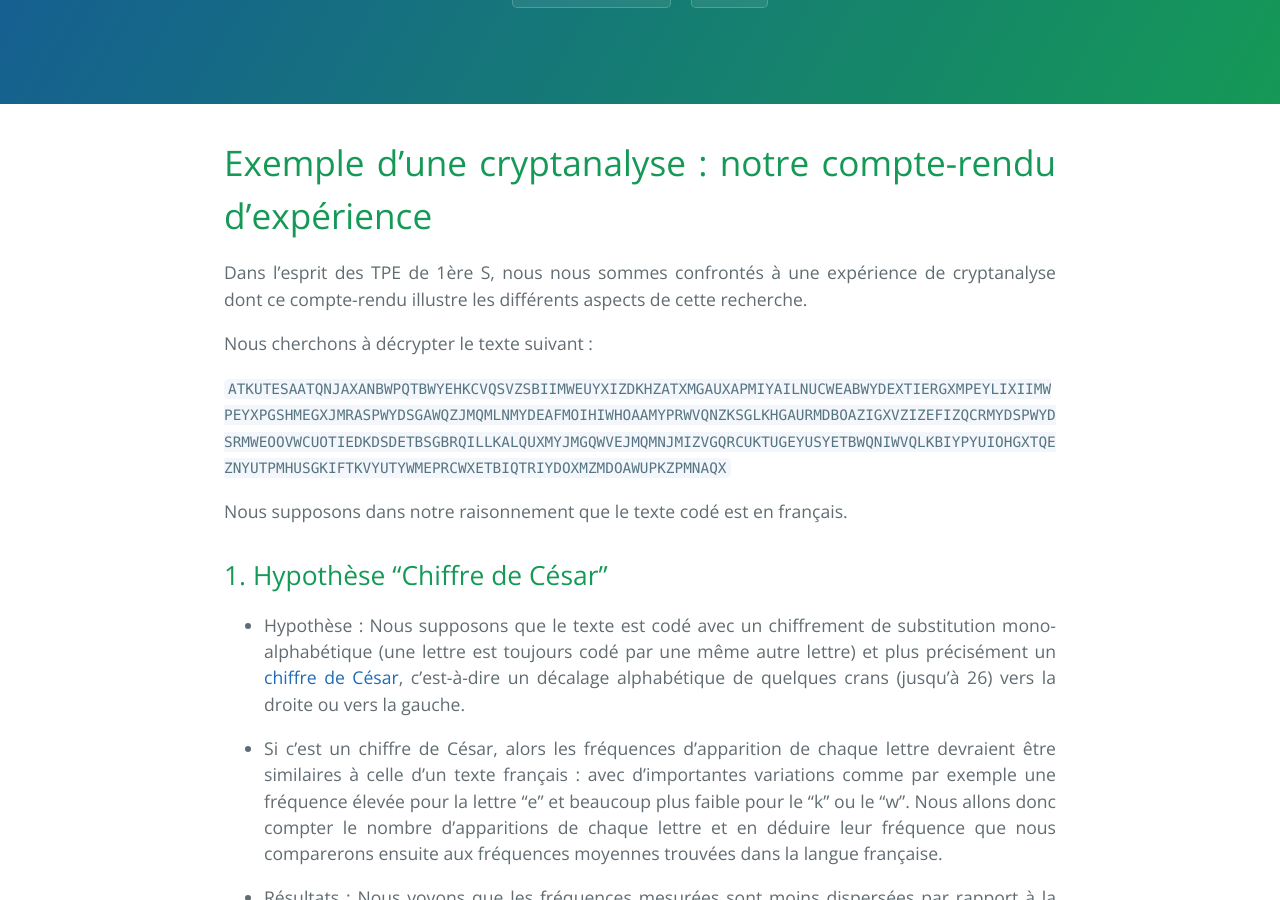
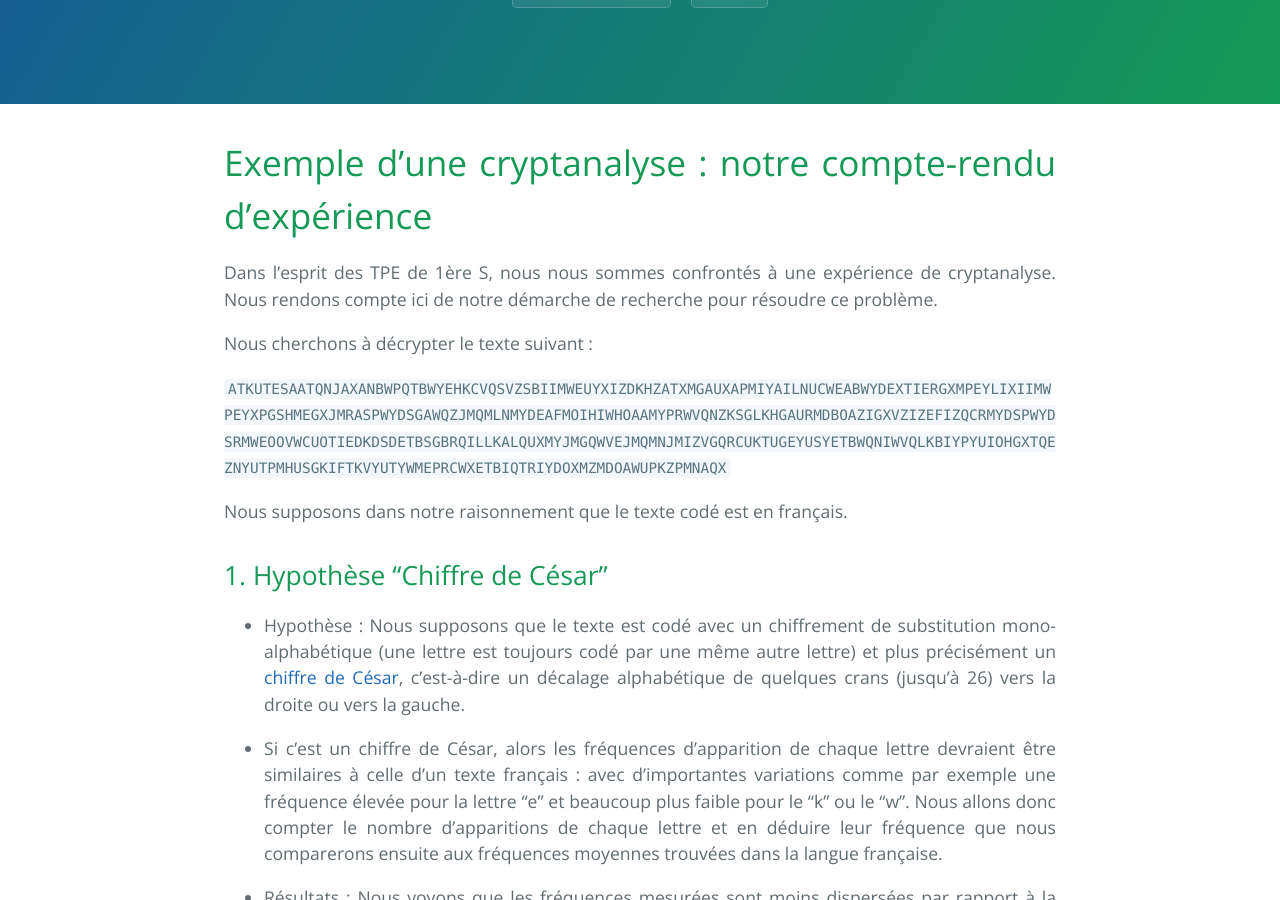
Before and after one commit to SamuelGallay/CryptoTPE, a Jekyll site: the page built from pages/experience.md, in a window 1280 px wide and 900 px high, scrolled down 326 px. Built offline with Jekyll 4.4.1, drawn with Linux system fonts in a browser that asks for light colours; our own code applies the rules of GitHub Pages for plain Markdown files.

Commit message:
Update experience.md

```diff
--- a/pages/experience.md
+++ b/pages/experience.md
@@ -7,7 +7,7 @@ menu: /temps-modernes/
 ---
 # Exemple d'une cryptanalyse : notre compte-rendu d'expérience
 
-Dans l'esprit des TPE de 1ère S, nous nous sommes confrontés à une expérience de cryptanalyse dont ce compte-rendu illustre les différents aspects de cette recherche.
+Dans l'esprit des TPE de 1ère S, nous nous sommes confrontés à une expérience de cryptanalyse. Nous rendons compte ici de notre démarche de recherche pour résoudre ce problème.
 
 Nous cherchons à décrypter le texte suivant :
 
```
